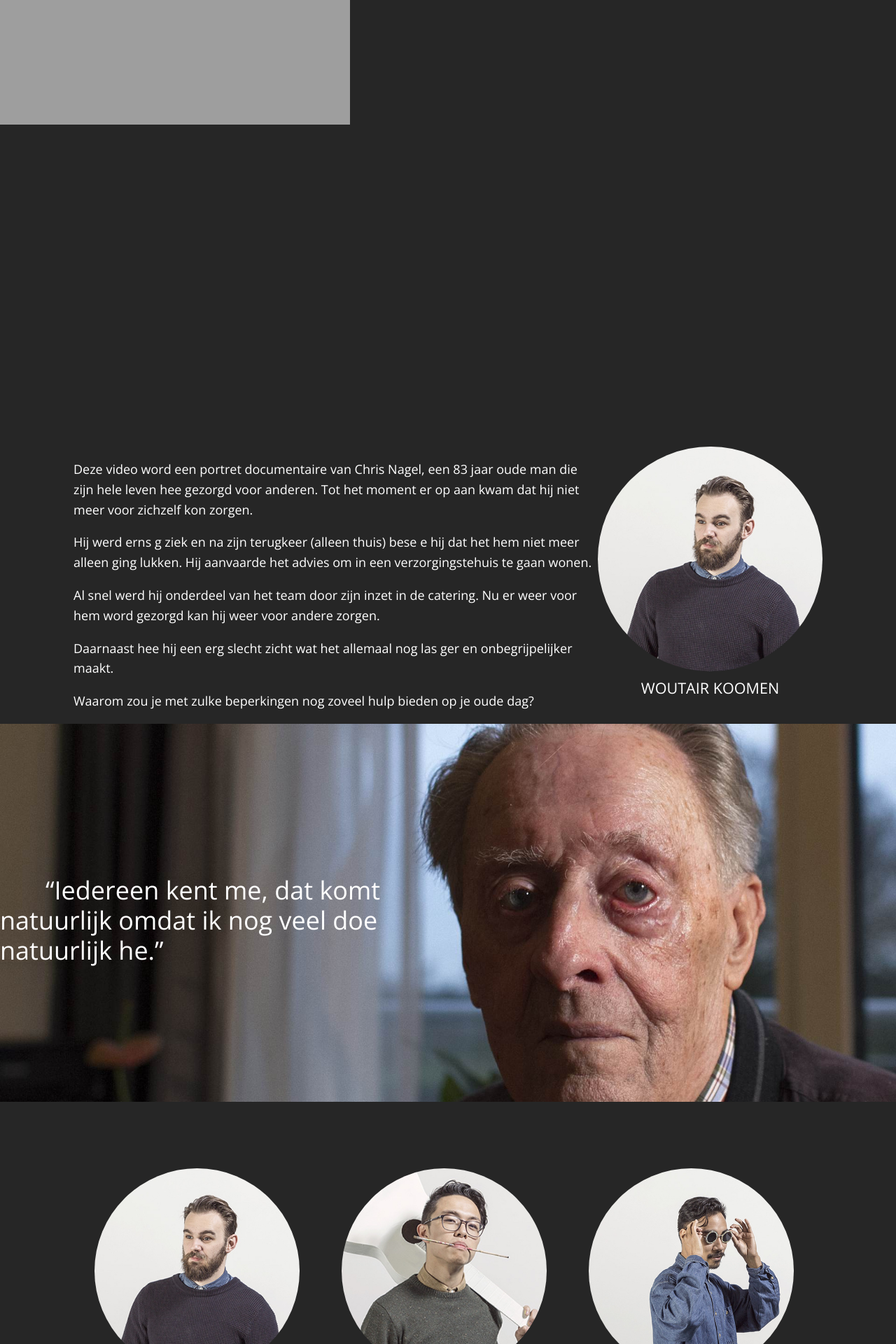
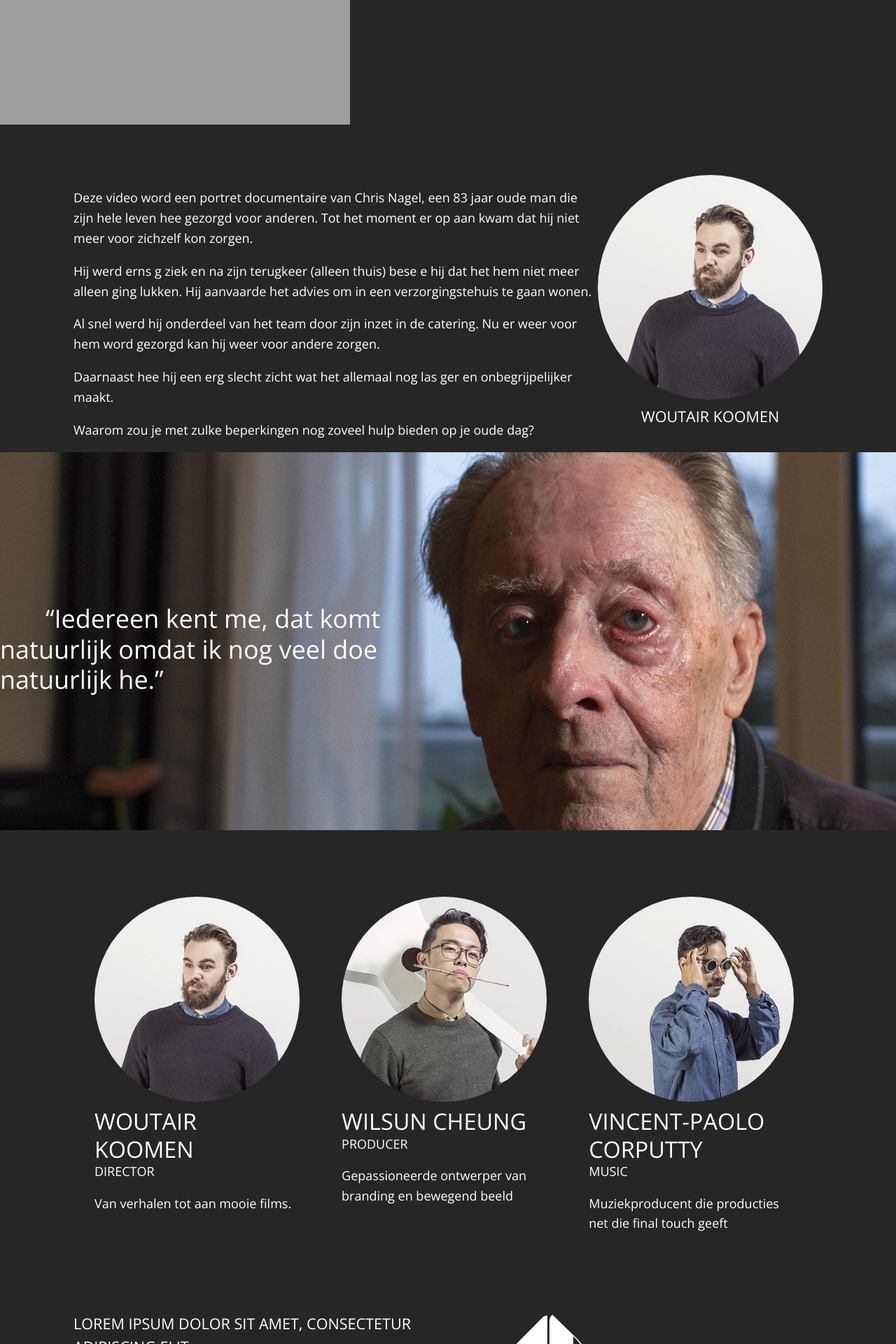
Before and after one commit to StudioAlloy/chrisnagel, a Jekyll site: the page built from index.html, in a window 1280 px wide. Shown: the part 327-2247 px from the top of the page at 70% size. Built offline with Jekyll 4.4.1, drawn with Linux system fonts in a browser that asks for light colours; grey boxes are pictures that could not be loaded.

Commit message:
add jqeury and @jaap is going to build a responsive vimeo plugin

```diff
--- a/_includes/head.html
+++ b/_includes/head.html
@@ -11,7 +11,4 @@
   <link rel="stylesheet" href="{{ "/css/main.css" | prepend: site.baseurl }}">
   <link rel="canonical" href="{{ page.url | replace:'index.html','' | prepend: site.baseurl | prepend: site.url }}">
   <link rel="alternate" type="application/rss+xml" title="{{ site.title }}" href="{{ "/feed.xml" | prepend: site.baseurl | prepend: site.url }}" />
-
-  <script type="text/javascript" src="https://cdnjs.cloudflare.com/ajax/libs/modernizr/2.8.3/modernizr.min.js"></script>
-
 </head>
--- a/_layouts/default.html
+++ b/_layouts/default.html
@@ -12,7 +12,8 @@
     </div>
 
     {% include footer.html %}
-
+    <script type="text/javascript" src="https://code.jquery.com/jquery-2.2.0.min.js"></script>
+    <script type="text/javascript" src="https://cdnjs.cloudflare.com/ajax/libs/modernizr/2.8.3/modernizr.min.js"></script>
   </body>
 
 </html>
--- a/css/main.css
+++ b/css/main.css
@@ -55,9 +55,6 @@
 .row .inner {
   max-width: 1200px;
   margin: 0 auto;
-}
-.wrapper > .intro {
-  height: 100vh;
 }
 .row::before,
 .row:after {
```
Also changed, not shown: 3 other files.
